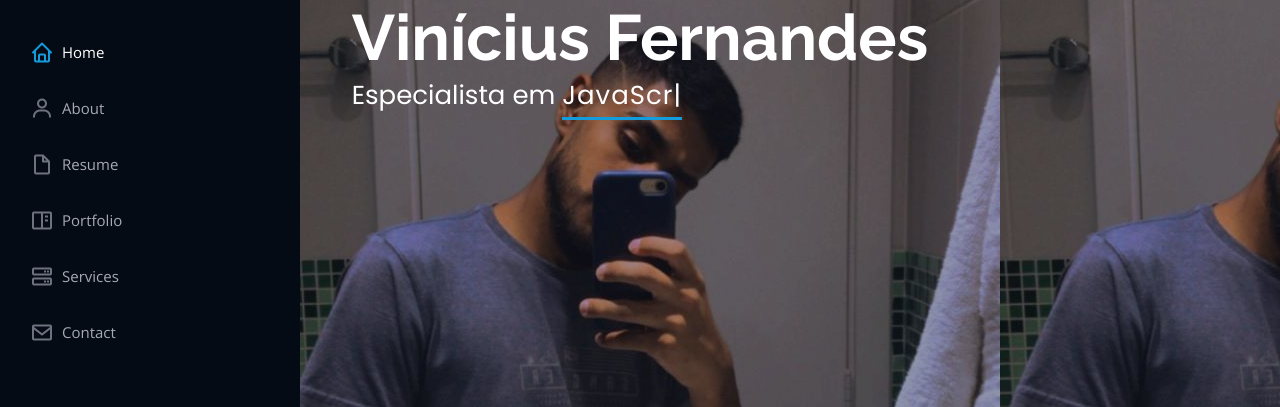
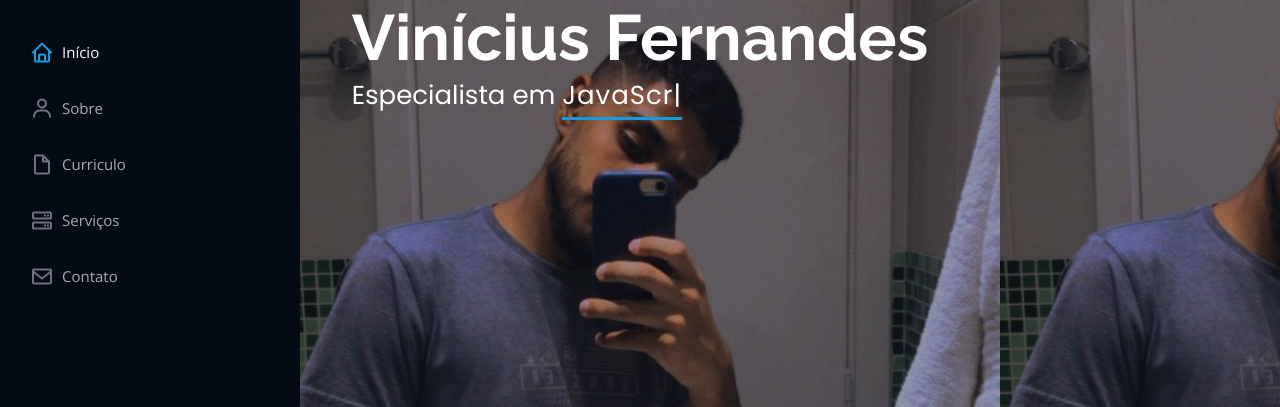
Before and after one commit to GoldenN09/portfolio, a plain HTML site: page index.html in a window 1280 px wide. Shown: the part 313-720 px from the top of the page. Drawn offline with nearby package versions, Linux system fonts and the light colour scheme.

Commit message:
Tradução do menu lateral

```diff
--- a/index.html
+++ b/index.html
@@ -59,12 +59,11 @@
 
       <nav id="navbar" class="nav-menu navbar">
         <ul>
-          <li><a href="#hero" class="nav-link scrollto active"><i class="bx bx-home"></i> <span>Home</span></a></li>
-          <li><a href="#about" class="nav-link scrollto"><i class="bx bx-user"></i> <span>About</span></a></li>
-          <li><a href="#resume" class="nav-link scrollto"><i class="bx bx-file-blank"></i> <span>Resume</span></a></li>
-          <li><a href="#portfolio" class="nav-link scrollto"><i class="bx bx-book-content"></i> <span>Portfolio</span></a></li>
-          <li><a href="#services" class="nav-link scrollto"><i class="bx bx-server"></i> <span>Services</span></a></li>
-          <li><a href="#contact" class="nav-link scrollto"><i class="bx bx-envelope"></i> <span>Contact</span></a></li>
+          <li><a href="#hero" class="nav-link scrollto active"><i class="bx bx-home"></i> <span>Início</span></a></li>
+          <li><a href="#about" class="nav-link scrollto"><i class="bx bx-user"></i> <span>Sobre</span></a></li>
+          <li><a href="#resume" class="nav-link scrollto"><i class="bx bx-file-blank"></i> <span>Curriculo</span></a></li>
+          <li><a href="#services" class="nav-link scrollto"><i class="bx bx-server"></i> <span>Serviços</span></a></li>
+          <li><a href="#contact" class="nav-link scrollto"><i class="bx bx-envelope"></i> <span>Contato</span></a></li>
         </ul>
       </nav><!-- .nav-menu -->
     </div>
```
